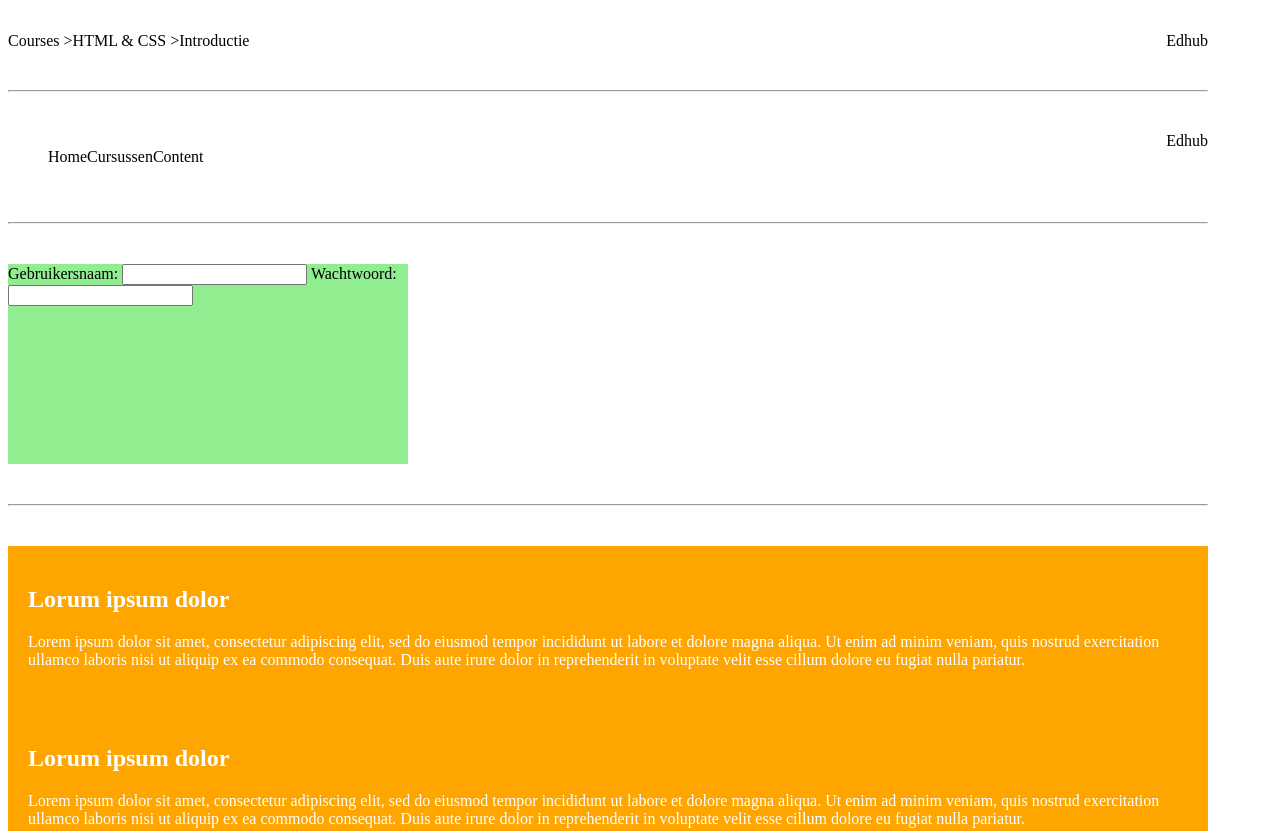
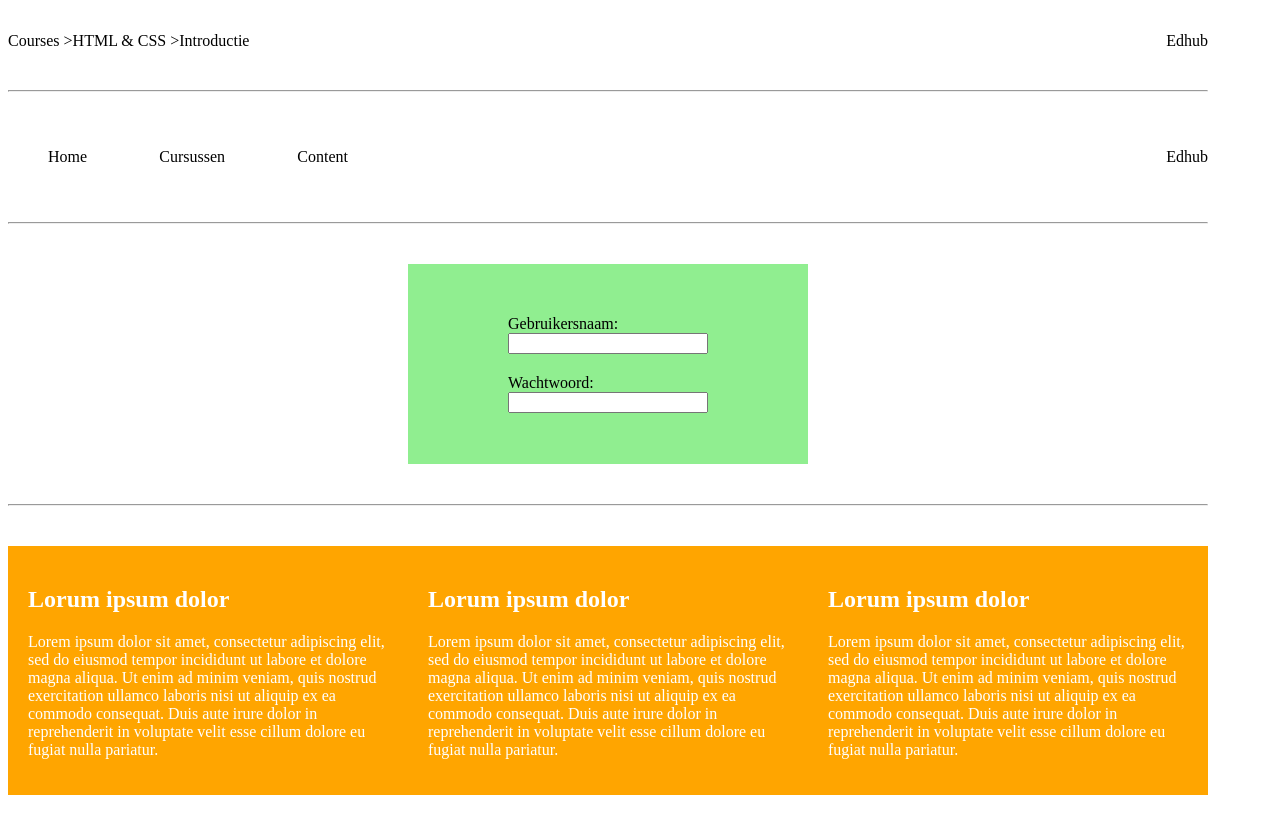
Before and after one commit to rvelumos/html-css, a plain HTML site: page les2/frontend-selectors-flexbox-base/opdracht-2/index.html in a window 1280 px wide. Shown: the part 440-1271 px from the top of the page. After the commit the page ends 1243 px from the top, so only its background shows below. Drawn offline with Linux system fonts and the light colour scheme.

Commit message:
flexbox exercise additions

```diff
--- a/les2/frontend-selectors-flexbox-base/opdracht-2/flexbox.css
+++ b/les2/frontend-selectors-flexbox-base/opdracht-2/flexbox.css
@@ -1,6 +1,7 @@
 /* ======================================================
    OEFENEN MET FLEXBOX
 ========================================================= */
+
 
 /** Exercise 2.1 **/
 div.one{
@@ -25,21 +26,57 @@ div.two div{
 
 
 /** Exercise 2.3 **/
-div.three{
+div.three,
+div.three ul{
     display: flex;
     justify-content: space-between;
 }
 
 div.three ul{
-    display: flex;
+    flex-basis: 300px;
     flex-wrap: wrap;
-    justify-content: space-around;
 }
 div.three ul li{
     display: flex;
+    list-style-type: none;
 }
 
 div.three div{
+    align-items: center;
     display: flex;
     flex-grow: 0;
 }
+
+
+/** Exercise 2.4 **/
+body > div:nth-child(7n),
+div form{
+    display:flex;
+    justify-content: center;
+}
+
+div form{
+    align-items: center;
+}
+
+div form,
+div form label{
+    flex-direction: column;
+}
+
+div form label{
+    display: flex;
+}
+
+/** Exercise 2.5 **/
+div.five{
+    display: flex;
+    flex-flow: wrap;
+    align-content: space-between;
+}
+
+div.five article{
+    width:300px;
+    flex-grow: 1;
+    align-self: stretch;
+}
```
